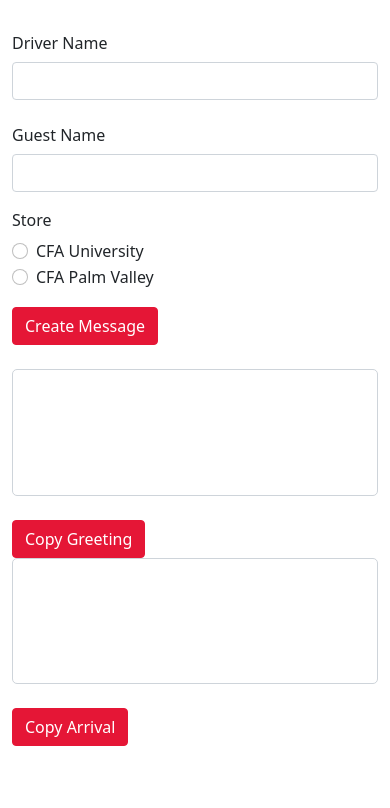
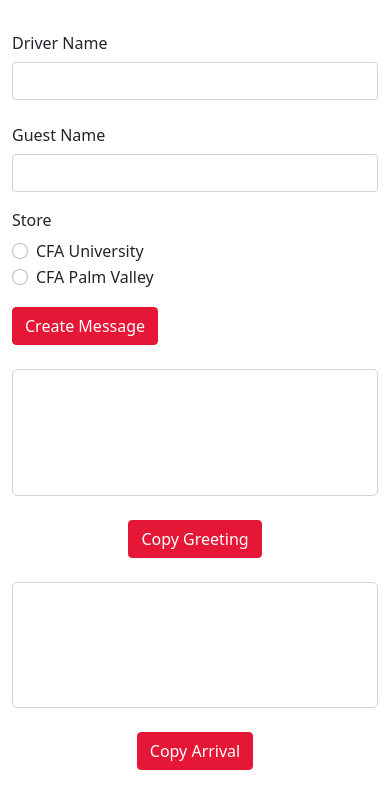
Before and after one commit to MKanarr/greetings, a plain HTML site: page index.html in a window 390 px wide. Drawn offline with nearby package versions, Linux system fonts and the light colour scheme.

Commit message:
responsive...

```diff
--- a/index.html
+++ b/index.html
@@ -55,18 +55,23 @@
 
           </div>
           <br>
+          <div class="holder">
             <button type="button" class="btn btn-primary" data-bs-container="body" data-bs-toggle="popover" data-bs-placement="bottom" data-bs-content="Copied text!"  onclick="clipboardCopy('greeting')">
               Copy Greeting
             </button>
+          </div>
+          <br>
         </div>
         <div class="col-md-6 col-sm-12">
           <div id="arrival" class="message">
 
           </div>
           <br>
+          <div class="holder">
             <button type="button" class="btn btn-primary" data-bs-container="body" data-bs-toggle="popover" data-bs-placement="bottom" data-bs-content="Copied text!"  onclick="clipboardCopy('arrival')">
               Copy Arrival
             </button>
+          </div>
         </div>
       </div>
     </div>
--- a/style.css
+++ b/style.css
@@ -15,6 +15,8 @@
     border-color:#e51636 !important;
 }
 
-@media screen and (max-width: 660px) {
-
+@media screen and (max-width: 770px) {
+    .holder {
+        text-align: center !important;
+    }
 }
```
Lines whose indentation alone changed are shown as unchanged.
